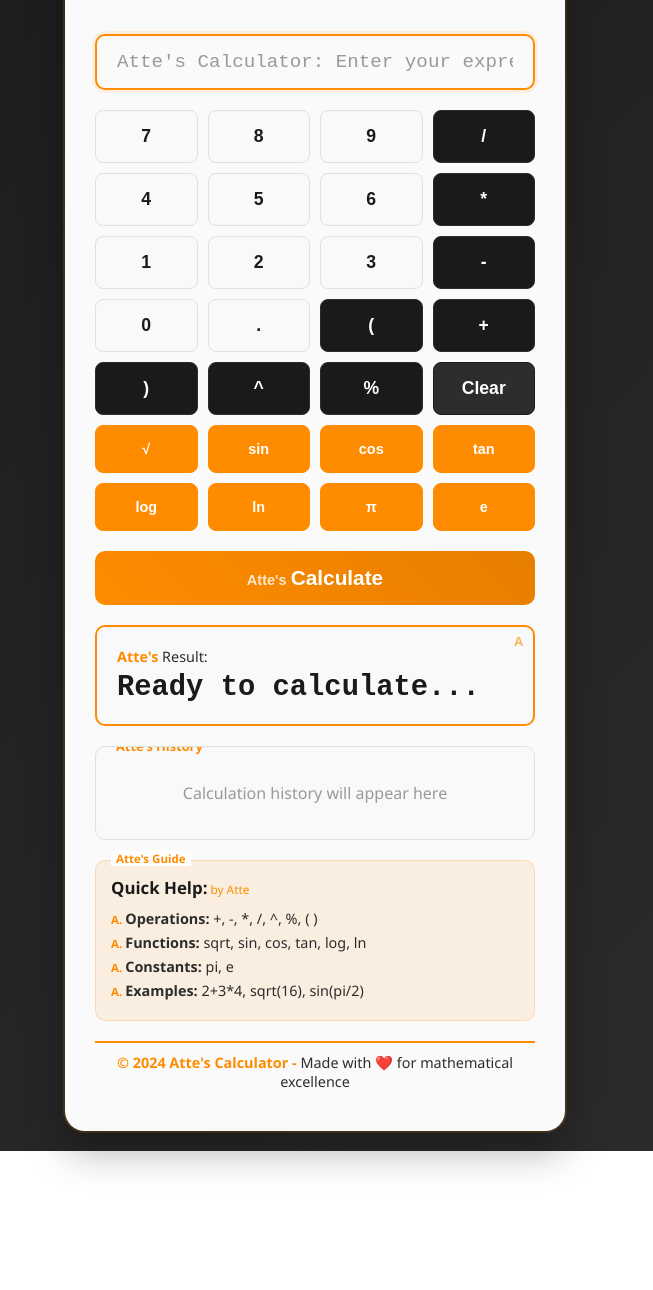
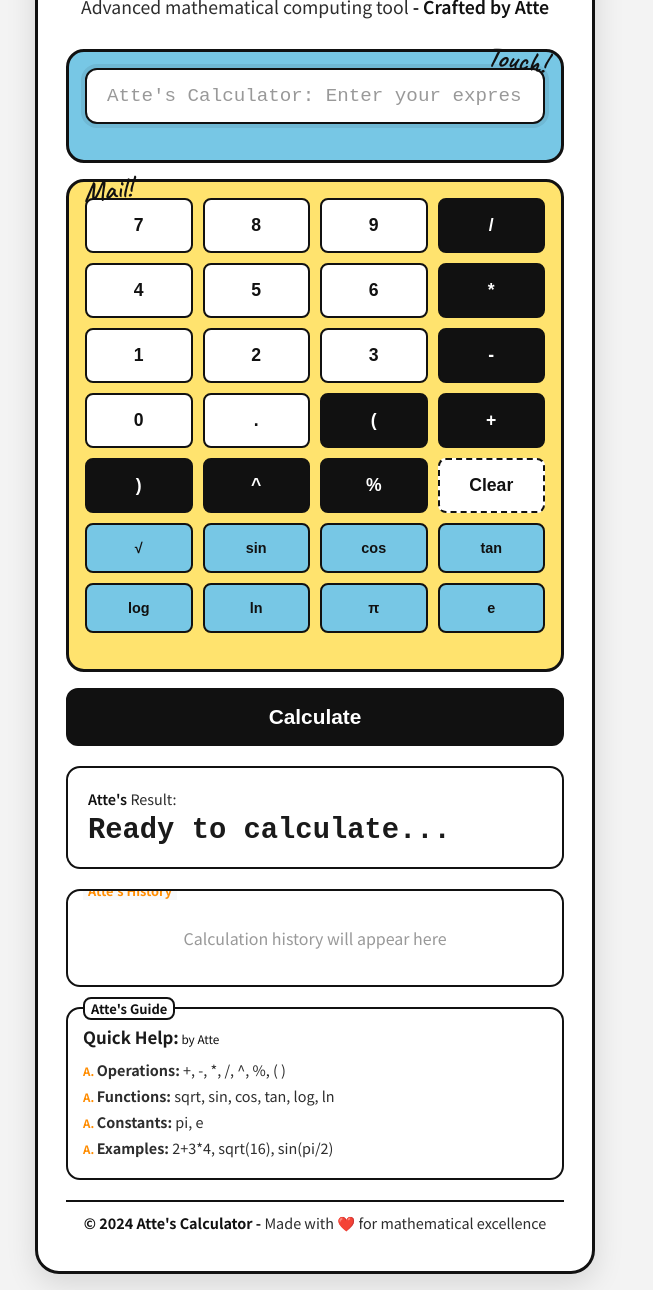
Before and after one commit to mcatsku/tekmob, a plain HTML site: page index.html in a window 1280 px wide. Shown: the part 159-1449 px from the top of the page, without its empty margins (325-978 px from the left). Before the commit the page ends 1310 px from the top, so only its background shows below. Drawn offline with Linux system fonts and the light colour scheme.

Commit message:
Add About and Resume pages with styling and navigation enhancements
- Introduced a new About page detailing the project and its usage.
- Created a Resume page with PDF embedding and fallback image support.
- Updated navigation links in index.html to include About and Resume pages.
- Enhanced styling across all pages for a cohesive look and feel, utilizing consistent color themes and layout structures.

```diff
--- a/index.html
+++ b/index.html
@@ -4,7 +4,17 @@
     <meta charset="UTF-8">
     <meta name="viewport" content="width=device-width, initial-scale=1.0">
     <title>🧮 Atte's Advanced Calculator</title>
+    <link rel="preconnect" href="https://fonts.googleapis.com">
+    <link rel="preconnect" href="https://fonts.gstatic.com" crossorigin>
+    <link href="https://fonts.googleapis.com/css2?family=Caveat:wght@600&family=Noto+Sans+JP:wght@400;600;700&display=swap" rel="stylesheet">
     <style>
+        :root {
+            --poster-blue: #77c7e5;
+            --poster-yellow: #ffe36e;
+            --ink: #111111;
+            --paper: #ffffff;
+            --paper-bg: #f3f3f3;
+        }
         * {
             margin: 0;
             padding: 0;
@@ -12,8 +22,8 @@
         }
 
         body {
-            font-family: 'Segoe UI', Tahoma, Geneva, Verdana, sans-serif;
-            background: linear-gradient(135deg, #1a1a1a 0%, #2d2d2d 100%);
+            font-family: 'Noto Sans JP', system-ui, -apple-system, Segoe UI, Roboto, sans-serif;
+            background: var(--paper-bg);
             min-height: 100vh;
             display: flex;
             align-items: center;
@@ -22,27 +32,15 @@
             position: relative;
         }
 
-        body::before {
-            content: "ATTE";
-            position: fixed;
-            top: 50%;
-            left: 50%;
-            transform: translate(-50%, -50%) rotate(-45deg);
-            font-size: 15vw;
-            font-weight: 900;
-            color: rgba(255, 140, 0, 0.05);
-            z-index: 0;
-            pointer-events: none;
-            user-select: none;
-        }
+        /* remove previous large watermark for cleaner poster */
 
         .calculator-container {
-            background: rgba(255, 255, 255, 0.98);
-            border-radius: 20px;
-            padding: 30px;
-            box-shadow: 0 20px 40px rgba(0, 0, 0, 0.3), 0 0 0 2px rgba(255, 140, 0, 0.2);
-            backdrop-filter: blur(10px);
-            max-width: 500px;
+            background: var(--paper);
+            border-radius: 24px;
+            padding: 28px;
+            box-shadow: 0 10px 30px rgba(0,0,0,0.12);
+            border: 3px solid var(--ink);
+            max-width: 560px;
             width: 100%;
             position: relative;
             z-index: 1;
@@ -63,12 +61,13 @@
         .header h1::after {
             content: "by Atte";
             position: absolute;
-            top: -10px;
-            right: -20px;
-            font-size: 0.3em;
-            color: #ff8c00;
-            font-weight: 600;
-            transform: rotate(15deg);
+            top: -12px;
+            right: -18px;
+            font-size: 0.32em;
+            color: var(--ink);
+            font-weight: 700;
+            font-family: 'Caveat', cursive;
+            transform: rotate(8deg);
         }
 
         .header p {
@@ -78,7 +77,7 @@
 
         .header p::after {
             content: " - Crafted by Atte";
-            color: #ff8c00;
+            color: var(--ink);
             font-weight: 600;
         }
 
@@ -90,17 +89,17 @@
             width: 100%;
             padding: 15px 20px;
             font-size: 1.2em;
-            border: 2px solid #e0e0e0;
-            border-radius: 10px;
+            border: 2px solid var(--ink);
+            border-radius: 12px;
             outline: none;
             transition: all 0.3s ease;
             font-family: 'Courier New', monospace;
-            background: #fafafa;
+            background: #fff;
         }
 
         .expression-input:focus {
-            border-color: #ff8c00;
-            box-shadow: 0 0 0 3px rgba(255, 140, 0, 0.1);
+            border-color: var(--ink);
+            box-shadow: 0 0 0 4px rgba(17,17,17,0.08);
         }
 
         .expression-input::placeholder {
@@ -130,59 +129,55 @@
         }
 
         .btn-number {
-            background: #f8f9fa;
-            color: #1a1a1a;
-            border: 1px solid #e0e0e0;
+            background: #ffffff;
+            color: var(--ink);
+            border: 2px solid var(--ink);
         }
 
         .btn-number:hover {
-            background: #ff8c00;
-            color: white;
-            border-color: #ff8c00;
+            background: var(--poster-yellow);
         }
 
         .btn-operator {
-            background: #1a1a1a;
-            color: white;
-            border: 1px solid #2d2d2d;
+            background: var(--ink);
+            color: #ffffff;
+            border: 2px solid var(--ink);
         }
 
         .btn-operator:hover {
-            background: #ff8c00;
-            border-color: #ff8c00;
+            background: var(--poster-blue);
+            color: var(--ink);
         }
 
         .btn-function {
-            background: #ff8c00;
-            color: white;
+            background: var(--poster-blue);
+            color: var(--ink);
             font-size: 0.9em;
-            border: 1px solid #ff8c00;
+            border: 2px solid var(--ink);
         }
 
         .btn-function:hover {
-            background: #e67e00;
-            border-color: #e67e00;
+            background: var(--poster-yellow);
         }
 
         .btn-special {
-            background: #2d2d2d;
-            color: white;
-            border: 1px solid #1a1a1a;
+            background: #ffffff;
+            color: var(--ink);
+            border: 2px dashed var(--ink);
         }
 
         .btn-special:hover {
-            background: #ff8c00;
-            border-color: #ff8c00;
+            background: var(--poster-yellow);
         }
 
         .calculate-btn {
             width: 100%;
             padding: 15px;
             font-size: 1.3em;
-            background: linear-gradient(45deg, #ff8c00, #e67e00);
-            color: white;
-            border: none;
-            border-radius: 10px;
+            background: var(--ink);
+            color: #fff;
+            border: 2px solid var(--ink);
+            border-radius: 12px;
             cursor: pointer;
             font-weight: bold;
             transition: all 0.3s ease;
@@ -190,36 +185,20 @@
             position: relative;
         }
 
-        .calculate-btn::before {
-            content: "Atte's ";
-            font-size: 0.7em;
-            opacity: 0.8;
-        }
-
         .calculate-btn:hover {
             transform: translateY(-2px);
-            box-shadow: 0 6px 12px rgba(255, 140, 0, 0.4);
-            background: linear-gradient(45deg, #e67e00, #cc7000);
+            box-shadow: 0 6px 12px rgba(0,0,0,0.25);
+            background: var(--poster-blue);
+            color: var(--ink);
         }
 
         .result-section {
-            background: #f8f9fa;
-            border-radius: 10px;
+            background: #ffffff;
+            border-radius: 14px;
             padding: 20px;
             margin-bottom: 20px;
-            border: 2px solid #ff8c00;
+            border: 2px solid var(--ink);
             position: relative;
-        }
-
-        .result-section::after {
-            content: "A";
-            position: absolute;
-            top: 5px;
-            right: 10px;
-            font-size: 0.8em;
-            color: #ff8c00;
-            font-weight: bold;
-            opacity: 0.6;
         }
 
         .result-label {
@@ -230,7 +209,7 @@
 
         .result-label::before {
             content: "Atte's ";
-            color: #ff8c00;
+            color: var(--ink);
             font-weight: 600;
         }
 
@@ -245,10 +224,10 @@
         .history-section {
             max-height: 200px;
             overflow-y: auto;
-            background: #f8f9fa;
-            border-radius: 10px;
+            background: #ffffff;
+            border-radius: 14px;
             padding: 15px;
-            border: 1px solid #e0e0e0;
+            border: 2px solid var(--ink);
             position: relative;
         }
 
@@ -294,24 +273,26 @@
         .help-section {
             margin-top: 20px;
             padding: 15px;
-            background: rgba(255, 140, 0, 0.1);
-            border-radius: 10px;
+            background: #ffffff;
+            border-radius: 14px;
             font-size: 0.9em;
             color: #2d2d2d;
-            border: 1px solid rgba(255, 140, 0, 0.2);
+            border: 2px solid var(--ink);
             position: relative;
         }
 
         .help-section::before {
             content: "Atte's Guide";
             position: absolute;
-            top: -10px;
+            top: -12px;
             left: 15px;
-            background: white;
-            color: #ff8c00;
-            font-size: 0.8em;
+            background: var(--paper);
+            color: var(--ink);
+            font-size: 0.9em;
             font-weight: bold;
-            padding: 0 5px;
+            padding: 0 6px;
+            border: 2px solid var(--ink);
+            border-radius: 8px;
         }
 
         .help-section h3 {
@@ -321,7 +302,7 @@
 
         .help-section h3::after {
             content: " by Atte";
-            color: #ff8c00;
+            color: var(--ink);
             font-size: 0.7em;
             font-weight: normal;
         }
@@ -351,16 +332,38 @@
             text-align: center;
             margin-top: 20px;
             padding: 10px;
-            border-top: 2px solid #ff8c00;
+            border-top: 2px solid var(--ink);
             color: #2d2d2d;
             font-size: 0.9em;
         }
 
         .footer-signature::before {
             content: "© 2024 Atte's Calculator - ";
-            color: #ff8c00;
+            color: var(--ink);
             font-weight: bold;
         }
+
+        /* Poster panels */
+        .panel {
+            position: relative;
+            border-radius: 18px;
+            padding: 16px;
+            border: 3px solid var(--ink);
+            margin-bottom: 16px;
+        }
+        .panel-blue { background: var(--poster-blue); }
+        .panel-yellow { background: var(--poster-yellow); }
+
+        .scribble {
+            position: absolute;
+            font-family: 'Caveat', cursive;
+            color: var(--ink);
+            font-size: 28px;
+            font-weight: 700;
+            pointer-events: none;
+        }
+        .scribble.touch { top: -10px; right: 14px; transform: rotate(8deg); }
+        .scribble.mail { top: -10px; left: 14px; transform: rotate(-6deg); }
 
         @media (max-width: 600px) {
             .calculator-container {
@@ -379,18 +382,30 @@
 </head>
 <body>
     <div class="calculator-container">
+        <div class="nav" style="display:flex;justify-content:space-between;align-items:center;margin-bottom:10px">
+            <div><strong>Atte's Calculator</strong></div>
+            <div>
+                <a href="about.html" style="color:#111;text-decoration:none;border:2px solid #111;padding:6px 10px;border-radius:10px;background:#fff;margin-right:8px">About</a>
+                <a href="resume.html" style="color:#111;text-decoration:none;border:2px solid #111;padding:6px 10px;border-radius:10px;background:#fff">Resume</a>
+            </div>
+        </div>
         <div class="header">
             <h1>🧮 Atte's Calculator</h1>
             <p>Advanced mathematical computing tool</p>
         </div>
 
-        <div class="input-section">
+        <div class="panel panel-blue">
+            <div class="scribble touch">Touch!</div>
+            <div class="input-section">
             <input type="text" id="expressionInput" class="expression-input"
                    placeholder="Atte's Calculator: Enter your expression (e.g., 2 + 3 * 4, sqrt(16), sin(pi/2))"
                    autocomplete="off">
+            </div>
         </div>
 
-        <div class="buttons-section">
+        <div class="panel panel-yellow">
+            <div class="scribble mail">Mail!</div>
+            <div class="buttons-section">
             <!-- Numbers -->
             <button class="btn btn-number" onclick="appendToExpression('7')">7</button>
             <button class="btn btn-number" onclick="appendToExpression('8')">8</button>
@@ -427,21 +442,27 @@
             <button class="btn btn-function" onclick="appendToExpression('ln(')">ln</button>
             <button class="btn btn-function" onclick="appendToExpression('pi')">π</button>
             <button class="btn btn-function" onclick="appendToExpression('e')">e</button>
+            </div>
         </div>
 
         <button class="calculate-btn" onclick="calculate()">Calculate</button>
 
+        <div class="panel panel-blue" style="padding:0; border:none; background:transparent;">
         <div class="result-section">
             <div class="result-label">Result:</div>
             <div id="result" class="result-value">Ready to calculate...</div>
         </div>
+        </div>
 
+        <div class="panel panel-yellow" style="padding:0; border:none; background:transparent;">
         <div class="history-section" id="history">
             <div style="text-align: center; color: #999; padding: 20px;">
                 Calculation history will appear here
             </div>
         </div>
+        </div>
 
+        <div class="panel panel-blue" style="padding:0; border:none; background:transparent;">
         <div class="help-section">
             <h3>Quick Help:</h3>
             <ul>
@@ -450,6 +471,7 @@
                 <li><strong>Constants:</strong> pi, e</li>
                 <li><strong>Examples:</strong> 2+3*4, sqrt(16), sin(pi/2)</li>
             </ul>
+        </div>
         </div>
 
         <div class="footer-signature">
```
Also changed, not shown: about.html (added, +61 -0 lines), resume.html (added, +70 -0 lines).
